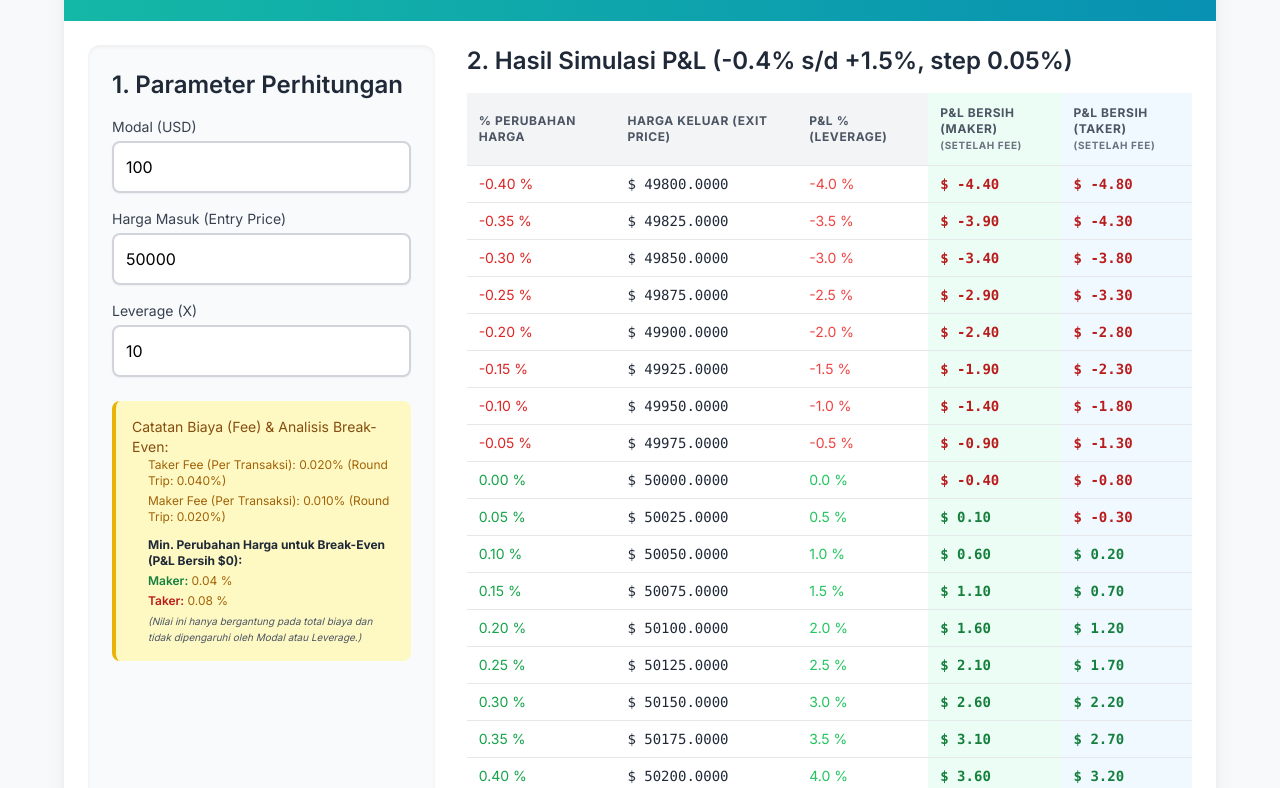
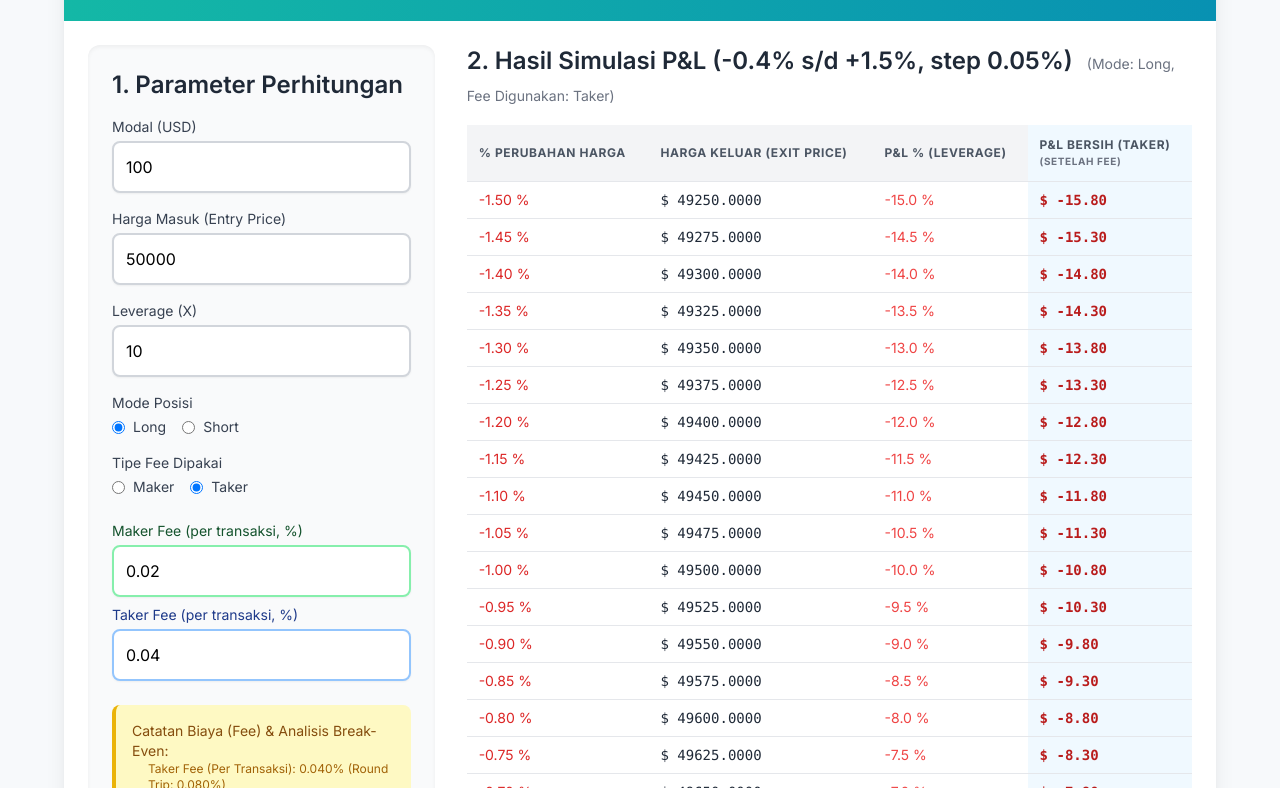
Before and after one commit to AkbarMaliki/workout, a plain HTML site: page binance.html in a window 1280 px wide. Shown: the part 123-911 px from the top of the page. Drawn offline with nearby package versions, Linux system fonts and the light colour scheme.

Commit message:
update binance

```diff
--- a/binance.html
+++ b/binance.html
@@ -3,17 +3,16 @@
 <head>
     <meta charset="UTF-8">
     <meta name="viewport" content="width=device-width, initial-scale=1.0">
-    <title>Binance Futures P&L Simulator</title>
+    <title>MEXC Futures P&L Simulator</title>
     <!-- Load Tailwind CSS via CDN -->
     <script src="https://cdn.tailwindcss.com"></script>
     <!-- Load Vue 3 via CDN -->
     <script src="https://unpkg.com/vue@3/dist/vue.global.js"></script>
     <style>
-        /* Custom font for a modern look */
         @import url('https://fonts.googleapis.com/css2?family=Inter:wght@400;600;700&display=swap');
         body {
             font-family: 'Inter', sans-serif;
-            background-color: #f7f9fb; /* Light background */
+            background-color: #f7f9fb;
         }
         .text-green-500 { color: #10b981; }
         .text-red-500 { color: #ef4444; }
@@ -28,7 +27,7 @@
 
         <!-- Header -->
         <header class="p-6 bg-gradient-to-r from-teal-500 to-cyan-600 text-white">
-            <h1 class="text-3xl font-bold mb-1">Simulator P&L Futures Binance</h1>
+            <h1 class="text-3xl font-bold mb-1">Simulator P&L Futures MEXC</h1>
             <p class="text-teal-100">Hitung perkiraan keuntungan/kerugian setelah dikurangi biaya Taker/Maker.</p>
         </header>
 
@@ -67,17 +66,62 @@
                                 focus:ring-teal-500 focus:border-teal-500 border-2"
                                 min="1" max="125" step="1">
                     </div>
+
+                    <!-- Mode Posisi (Long / Short) -->
+                    <div>
+                        <span class="block text-sm font-medium text-gray-700 mb-1">Mode Posisi</span>
+                        <div class="flex items-center space-x-4">
+                            <label class="inline-flex items-center">
+                                <input type="radio" value="long" v-model="positionMode"
+                                       class="text-teal-600 focus:ring-teal-500 border-gray-300">
+                                <span class="ml-2 text-sm text-gray-700">Long</span>
+                            </label>
+                            <label class="inline-flex items-center">
+                                <input type="radio" value="short" v-model="positionMode"
+                                       class="text-teal-600 focus:ring-teal-500 border-gray-300">
+                                <span class="ml-2 text-sm text-gray-700">Short</span>
+                            </label>
+                        </div>
+                    </div>
+
+                    <!-- Input Fee Rate Taker/Maker -->
+                    <div>
+                        <label class="block text-sm font-medium text-gray-700 mb-1">Tipe Fee Dipakai</label>
+                        <div class="flex items-center space-x-4">
+                            <label class="inline-flex items-center">
+                                <input type="radio" value="maker" v-model="selectedFeeType"
+                                    class="text-teal-600 focus:ring-teal-500 border-gray-300">
+                                <span class="ml-2 text-sm text-gray-700">Maker</span>
+                            </label>
+                            <label class="inline-flex items-center">
+                                <input type="radio" value="taker" v-model="selectedFeeType"
+                                    class="text-teal-600 focus:ring-teal-500 border-gray-300">
+                                <span class="ml-2 text-sm text-gray-700">Taker</span>
+                            </label>
+                        </div>
+                    </div>
+                    <div class="flex flex-col space-y-2 pt-2">
+                        <div>
+                            <label for="inputFeeMaker" class="block text-sm font-medium text-green-900">Maker Fee (per transaksi, %)</label>
+                            <input type="number" id="inputFeeMaker" v-model.number="userFeeRateMaker"
+                                class="mt-1 block w-full rounded-lg border-green-300 shadow-sm p-3 focus:ring-green-500 focus:border-green-500 border-2"
+                                min="0" step="any">
+                        </div>
+                        <div>
+                            <label for="inputFeeTaker" class="block text-sm font-medium text-blue-900">Taker Fee (per transaksi, %)</label>
+                            <input type="number" id="inputFeeTaker" v-model.number="userFeeRateTaker"
+                                class="mt-1 block w-full rounded-lg border-blue-300 shadow-sm p-3 focus:ring-blue-500 focus:border-blue-500 border-2"
+                                min="0" step="any">
+                        </div>
+                    </div>
                 </div>
 
-                <!-- UPDATED FEE & BREAK-EVEN ANALYSIS BOX -->
+                <!-- FEE & BREAK-EVEN BOX -->
                 <div class="mt-6 p-4 bg-yellow-100 border-l-4 border-yellow-500 rounded-lg">
                     <p class="text-sm text-yellow-800 font-medium">Catatan Biaya (Fee) & Analisis Break-Even:</p>
                     <ul class="text-xs text-yellow-700 space-y-1 ml-4">
-                        <!-- Fee Rates -->
-                        <li>Taker Fee (Per Transaksi): {{ (feeRateTaker / 2 * 100).toFixed(3) }}% (Round Trip: {{ (feeRateTaker * 100).toFixed(3) }}%)</li>
-                        <li>Maker Fee (Per Transaksi): {{ (feeRateMaker / 2 * 100).toFixed(3) }}% (Round Trip: {{ (feeRateMaker * 100).toFixed(3) }}%)</li>
-
-                        <!-- Min Change for Break Even -->
+                        <li>Taker Fee (Per Transaksi): {{ userFeeRateTaker.toFixed(3) }}% (Round Trip: {{ (userFeeRateTaker * 2).toFixed(3) }}%)</li>
+                        <li>Maker Fee (Per Transaksi): {{ userFeeRateMaker.toFixed(3) }}% (Round Trip: {{ (userFeeRateMaker * 2).toFixed(3) }}%)</li>
                         <li class="pt-2 font-bold text-gray-800">
                             Min. Perubahan Harga untuk Break-Even (P&L Bersih $0):
                         </li>
@@ -92,12 +136,16 @@
                         </li>
                     </ul>
                 </div>
-                <!-- END UPDATED BOX -->
             </div>
 
             <!-- Results Table -->
             <div class="lg:col-span-2 overflow-x-auto">
-                <h2 class="text-2xl font-semibold mb-4 text-gray-800">2. Hasil Simulasi P&L (-0.4% s/d +1.5%, step 0.05%)</h2>
+                <h2 class="text-2xl font-semibold mb-4 text-gray-800">
+                    2. Hasil Simulasi P&L (-0.4% s/d +1.5%, step 0.05%)
+                    <span class="text-sm font-normal text-gray-500 ml-2">
+                        (Mode: {{ positionMode === 'long' ? 'Long' : 'Short' }}, Fee Digunakan: {{ selectedFeeType === 'maker' ? 'Maker' : 'Taker' }})
+                    </span>
+                </h2>
 
                 <table class="min-w-full divide-y divide-gray-200 shadow-lg rounded-xl">
                     <thead class="bg-gray-100">
@@ -105,29 +153,27 @@
                             <th scope="col" class="px-3 py-3 text-left text-xs font-bold text-gray-600 uppercase tracking-wider">
                                 % Perubahan Harga
                             </th>
-                            <!-- NEW COLUMN ADDED HERE -->
                             <th scope="col" class="px-3 py-3 text-left text-xs font-bold text-gray-600 uppercase tracking-wider">
                                 Harga Keluar (Exit Price)
                             </th>
                             <th scope="col" class="px-3 py-3 text-left text-xs font-bold text-gray-600 uppercase tracking-wider">
                                 P&L % (Leverage)
                             </th>
-                            <th scope="col" class="px-3 py-3 text-left text-xs font-bold text-gray-600 uppercase tracking-wider maker-color">
+                            <th v-if="selectedFeeType === 'maker'" scope="col" class="px-3 py-3 text-left text-xs font-bold text-gray-600 uppercase tracking-wider maker-color">
                                 P&L Bersih (Maker)
                                 <span class="text-[10px] block text-gray-500">(setelah fee)</span>
                             </th>
-                            <th scope="col" class="px-3 py-3 text-left text-xs font-bold text-gray-600 uppercase tracking-wider taker-color">
+                            <th v-if="selectedFeeType === 'taker'" scope="col" class="px-3 py-3 text-left text-xs font-bold text-gray-600 uppercase tracking-wider taker-color">
                                 P&L Bersih (Taker)
                                 <span class="text-[10px] block text-gray-500">(setelah fee)</span>
                             </th>
                         </tr>
                     </thead>
                     <tbody class="bg-white divide-y divide-gray-200">
-                        <!-- Loop through the results -->
                         <tr v-for="result in calculatedResults" :key="result.percentChange"
-                            class="hover:bg-gray-50 transition duration-150">
+                            class="hover:bg-gray-50 transition duration-150" :class="(result.percentChange * 100).toFixed(2)==0?'bg-green-500':''">
 
-                            <!-- % Perubahan Harga -->
+                            <!-- % Perubahan Harga (harga underlying) -->
                             <td :class="['px-3 py-2 whitespace-nowrap text-sm font-medium', result.percentChange >= 0 ? 'text-green-600' : 'text-red-600']">
                                 {{ (result.percentChange * 100).toFixed(2) }} %
                             </td>
@@ -137,18 +183,18 @@
                                 <span class="font-mono">$ {{ result.exitPrice.toFixed(4) }}</span>
                             </td>
 
-                            <!-- P&L % (Leverage) -->
+                            <!-- P&L % (sesuai mode long/short) -->
                             <td :class="['px-3 py-2 whitespace-nowrap text-sm font-medium', result.pnlPercentage >= 0 ? 'text-green-500' : 'text-red-500']">
                                 {{ (result.pnlPercentage * 100).toFixed(1) }} %
                             </td>
 
                             <!-- P&L Bersih (Maker) -->
-                            <td :class="['px-3 py-2 whitespace-nowrap text-sm font-bold maker-color', result.finalPnlMaker >= 0 ? 'text-green-700' : 'text-red-700']">
+                            <td v-if="selectedFeeType === 'maker'" :class="['px-3 py-2 whitespace-nowrap text-sm font-bold maker-color', result.finalPnlMaker >= 0 ? 'text-green-700' : 'text-red-700']">
                                 <span class="font-mono">$ {{ result.finalPnlMaker.toFixed(2) }}</span>
                             </td>
 
                             <!-- P&L Bersih (Taker) -->
-                            <td :class="['px-3 py-2 whitespace-nowrap text-sm font-bold taker-color', result.finalPnlTaker >= 0 ? 'text-green-700' : 'text-red-700']">
+                            <td v-if="selectedFeeType === 'taker'" :class="['px-3 py-2 whitespace-nowrap text-sm font-bold taker-color', result.finalPnlTaker >= 0 ? 'text-green-700' : 'text-red-700']">
                                 <span class="font-mono">$ {{ result.finalPnlTaker.toFixed(2) }}</span>
                             </td>
                         </tr>
@@ -164,52 +210,53 @@
 </div>
 
 <script>
-const { createApp, ref, computed, watch } = Vue // Import 'watch'
+const { createApp, ref, computed, watch } = Vue
 
-// Kunci untuk menyimpan data di localStorage
-const STORAGE_KEY = 'binanceFuturesSimulatorData';
+const STORAGE_KEY = 'MEXCFuturesSimulatorDataV2';
 
-// Fungsi untuk memuat data dari localStorage
+// Load dari localStorage jika ada, untuk mengisi inputan sebelumnya secara otomatis
 const loadState = () => {
     try {
         const savedData = localStorage.getItem(STORAGE_KEY);
-        if (savedData) {
-            return JSON.parse(savedData);
-        }
+        if (savedData) return JSON.parse(savedData);
     } catch (e) {
         console.error("Error loading state from localStorage:", e);
     }
-    // Nilai default jika tidak ada data tersimpan
-    return { capital: 100, entryPrice: 50000, leverage: 10 };
+    // Default: MEXC std maker 0.020%, taker 0.040%, round trip
+    return {
+        capital: 100,
+        entryPrice: 50000,
+        leverage: 10,
+        positionMode: 'long',
+        userFeeRateMaker: 0.020, // persentase (per transaksi/bukan round trip!)
+        userFeeRateTaker: 0.040,
+        selectedFeeType: 'taker'
+    };
 };
-
-// Fee Rate Binance Futures (Round-Trip - Masuk & Keluar)
-// Maker Fee: 0.020% (0.0002) -> Round Trip: 0.0004
-const feeRateMaker = 0.0002 * 2;
-// Taker Fee: 0.040% (0.0004) -> Round Trip: 0.0008
-const feeRateTaker = 0.0004 * 2;
-
-// CALCULATED MINIMUM CHANGE FOR BREAK EVEN (di mana P&L Bersih = $0)
-// Rumus: Minimum % Change = Total Round Trip Fee Rate (tidak tergantung Modal/Leverage)
-const minChangeMaker = feeRateMaker; // 0.04%
-const minChangeTaker = feeRateTaker; // 0.08%
 
 createApp({
     setup() {
-        // Muat state awal
+        // Pakai nilai default dari localStorage jika tersedia
         const initialState = loadState();
 
-        // --- Data Reaktif ---
-        const capital = ref(initialState.capital);     // Modal awal (USD)
-        const entryPrice = ref(initialState.entryPrice); // Harga masuk
-        const leverage = ref(initialState.leverage);   // Leverage
+        const capital = ref(initialState.capital);
+        const entryPrice = ref(initialState.entryPrice);
+        const leverage = ref(initialState.leverage);
+        const positionMode = ref(initialState.positionMode || 'long'); // 'long' / 'short'
+        const userFeeRateMaker = ref(typeof initialState.userFeeRateMaker === 'number' ? initialState.userFeeRateMaker : 0.020); // %
+        const userFeeRateTaker = ref(typeof initialState.userFeeRateTaker === 'number' ? initialState.userFeeRateTaker : 0.040); // %
+        const selectedFeeType = ref(initialState.selectedFeeType || 'taker'); // 'maker' / 'taker'
 
-        // Fungsi untuk menyimpan data ke localStorage
+        // Simpan setiap kali ada perubahan input (otomatis ke localStorage)
         const saveState = () => {
             const dataToSave = {
                 capital: capital.value,
                 entryPrice: entryPrice.value,
                 leverage: leverage.value,
+                positionMode: positionMode.value,
+                userFeeRateMaker: userFeeRateMaker.value,
+                userFeeRateTaker: userFeeRateTaker.value,
+                selectedFeeType: selectedFeeType.value
             };
             try {
                 localStorage.setItem(STORAGE_KEY, JSON.stringify(dataToSave));
@@ -218,58 +265,53 @@ createApp({
             }
         };
 
-        // Watchers: Simpan state setiap kali salah satu input berubah
-        watch([capital, entryPrice, leverage], saveState, { deep: true });
+        // Pantau perubahan semua input penting & simpan
+        watch([capital, entryPrice, leverage, positionMode, userFeeRateMaker, userFeeRateTaker, selectedFeeType], saveState, { deep: true });
 
-
-        // --- Komputasi Hasil ---
         const isInputValid = computed(() => {
-            return capital.value > 0 && entryPrice.value > 0 && leverage.value > 0;
+            return capital.value > 0 && entryPrice.value > 0 && leverage.value > 0
+                && userFeeRateMaker.value >= 0 && userFeeRateTaker.value >= 0;
         });
 
+        // Fee ke desimal (misal 0.02% => 0.0002), round trip (x2)
+        const feeRateMaker = computed(() => (userFeeRateMaker.value/100) * 2);
+        const feeRateTaker = computed(() => (userFeeRateTaker.value/100) * 2);
+
+        const minChangeMaker = computed(() => feeRateMaker.value);
+        const minChangeTaker = computed(() => feeRateTaker.value);
+
         const calculatedResults = computed(() => {
-            if (!isInputValid.value) {
-                return [];
-            }
+            if (!isInputValid.value) return [];
 
             const results = [];
+            const direction = positionMode.value === 'long' ? 1 : -1;
 
-            // Perubahan: Loop dari -0.4% (-8/2000) sampai +1.5% (30/2000), dengan step 0.05% (1/2000)
-            // -0.4% = -8 * 0.05%
-            // 1.5% = 30 * 0.05%
-            for (let i = -8; i <= 30; i++) {
-                // Konversi iterasi ke persentase perubahan harga (e.g., -8 -> -0.004)
-                const priceChangeRatio = i / 2000;
-
-                // --- CALCULATION: Exit Price ---
+            // -0.4% s/d +1.5% dengan step 0.05% (1/2000)
+            for (let i = -30; i <= 30; i++) {
+                const priceChangeRatio = i / 2000;  // perubahan harga underlying
                 const exitPrice = entryPrice.value * (1 + priceChangeRatio);
 
-                // Ukuran Posisi Penuh (Modal * Leverage)
                 const positionSize = capital.value * leverage.value;
 
-                // P&L % Berdasarkan Leverage
-                // pnlPercentage = Leverage * Price Change %
-                const pnlPercentage = leverage.value * priceChangeRatio;
+                // Untuk long: pnl = leverage * change
+                // Untuk short: pnl = leverage * (-change)
+                const pnlPercentage = leverage.value * priceChangeRatio * direction;
 
-                // P&L Mentah (Gross P&L) dalam USD sebelum dikurangi Fee
-                // rawPnlUSD = Modal * P&L %
                 const rawPnlUSD = capital.value * pnlPercentage;
 
-                // Hitung Total Fee (Round Trip: Masuk dan Keluar)
-                // Total Fee = Ukuran Posisi * Fee Rate (sudah dikali 2 di atas)
-                const feeUSD_Taker = positionSize * feeRateTaker;
-                const feeUSD_Maker = positionSize * feeRateMaker;
+                // fee per posisi, round trip, BEDA tiap jenis
+                const feeUSD_Taker = positionSize * feeRateTaker.value;
+                const feeUSD_Maker = positionSize * feeRateMaker.value;
 
-                // P&L Bersih (Net P&L)
                 const finalPnlTaker = rawPnlUSD - feeUSD_Taker;
                 const finalPnlMaker = rawPnlUSD - feeUSD_Maker;
 
                 results.push({
-                    percentChange: priceChangeRatio, // e.g., -0.004
-                    exitPrice: exitPrice, // Harga Keluar
-                    pnlPercentage: pnlPercentage,   // e.g., -0.04 (for 10x leverage)
-                    finalPnlTaker: finalPnlTaker,
-                    finalPnlMaker: finalPnlMaker,
+                    percentChange: priceChangeRatio,
+                    exitPrice: exitPrice,
+                    pnlPercentage: pnlPercentage,
+                    finalPnlTaker,
+                    finalPnlMaker
                 });
             }
             return results;
@@ -279,10 +321,12 @@ createApp({
             capital,
             entryPrice,
             leverage,
-            feeRateTaker: feeRateTaker / 2, // Display one-sided rate
-            feeRateMaker: feeRateMaker / 2, // Display one-sided rate
-            minChangeMaker, // New: Min change for Maker break-even
-            minChangeTaker, // New: Min change for Taker break-even
+            positionMode,
+            selectedFeeType,
+            userFeeRateMaker,
+            userFeeRateTaker,
+            minChangeMaker: minChangeMaker,
+            minChangeTaker: minChangeTaker,
             calculatedResults,
             isInputValid
         }
```
